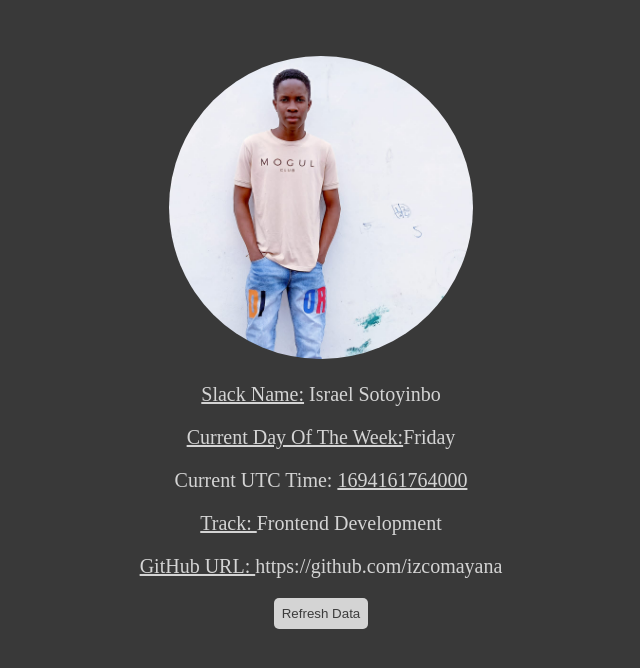
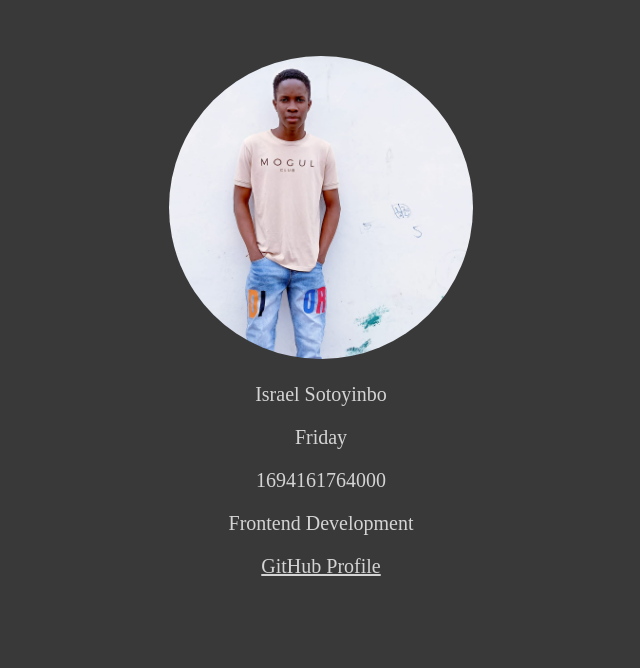
Before and after one commit to Izcomayana/Stage-1, a plain HTML site: page index.html in a window 1280 px wide. Shown: the whole page, without its empty margins (319-959 px from the left). Drawn offline with Linux system fonts and the light colour scheme.

Commit message:
rid of extra texts

```diff
--- a/index.html
+++ b/index.html
@@ -13,14 +13,12 @@
     </header>
 
     <main>
-        <p class="elements"> <span data-testid="SlackUserName">Slack Name:</span> Israel Sotoyinbo</p>
-        <p class="elements"><span data-testid="currentDayOfTheWeek">Current Day Of The Week:</span>Friday</p>
-        <p class="elements">Current UTC Time: <span id="utc-time" data-testid="currentUTCTime">Loading...</span></p>
-        <p class="elements"><span data-testid="myTrack">Track: </span> Frontend Development</p>
-        <p class="elements"><span data-testid=“githubURL”>GitHub URL: </span>https://github.com/izcomayana</p>
+        <p class="elements" data-testid="SlackUserName">Israel Sotoyinbo</p>
+        <p class="elements" data-testid="currentDayOfTheWeek">Friday</p>
+        <p class="elements" id="utc-time" data-testid="currentUTCTime">Loading...</p>
+        <p class="elements" data-testid="myTrack">Frontend Development</p>
+        <a class="elements" data-testid=“githubURL” href="https://github.com/izcomayana" target="_blank">GitHub Profile</a>
     </main>
-
-    <button id="refresh-btn" data-testid="refresh-button">Refresh Data</button>
   </div>
   <script src="./main.js"></script>
 </body>
--- a/main.css
+++ b/main.css
@@ -37,20 +37,6 @@ main {
   }
 }
 
-.elements span {
-  text-decoration: underline;
+a {
+  color: rgb(212, 212, 212);;
 }
-
-button {
-  background-color: rgb(212, 212, 212);
-  color: rgb(60, 60, 60);
-  padding: 0.5rem;
-  border-radius: 5px;
-  border: 0;
-  transition: 150ms ease-in-out;
-}
-
-button:hover {
-  background-color: rgb(159, 159, 159);
-  transition: 150ms ease-in-out;
-}
--- a/main.js
+++ b/main.js
@@ -10,7 +10,5 @@ function updateUTCTime() {
   console.log("UTC Time uploaded")
 }
 
-document.getElementById('refresh-btn').addEventListener('click', updateUTCTime);
-
 // Initial time update
 updateUTCTime();
```
